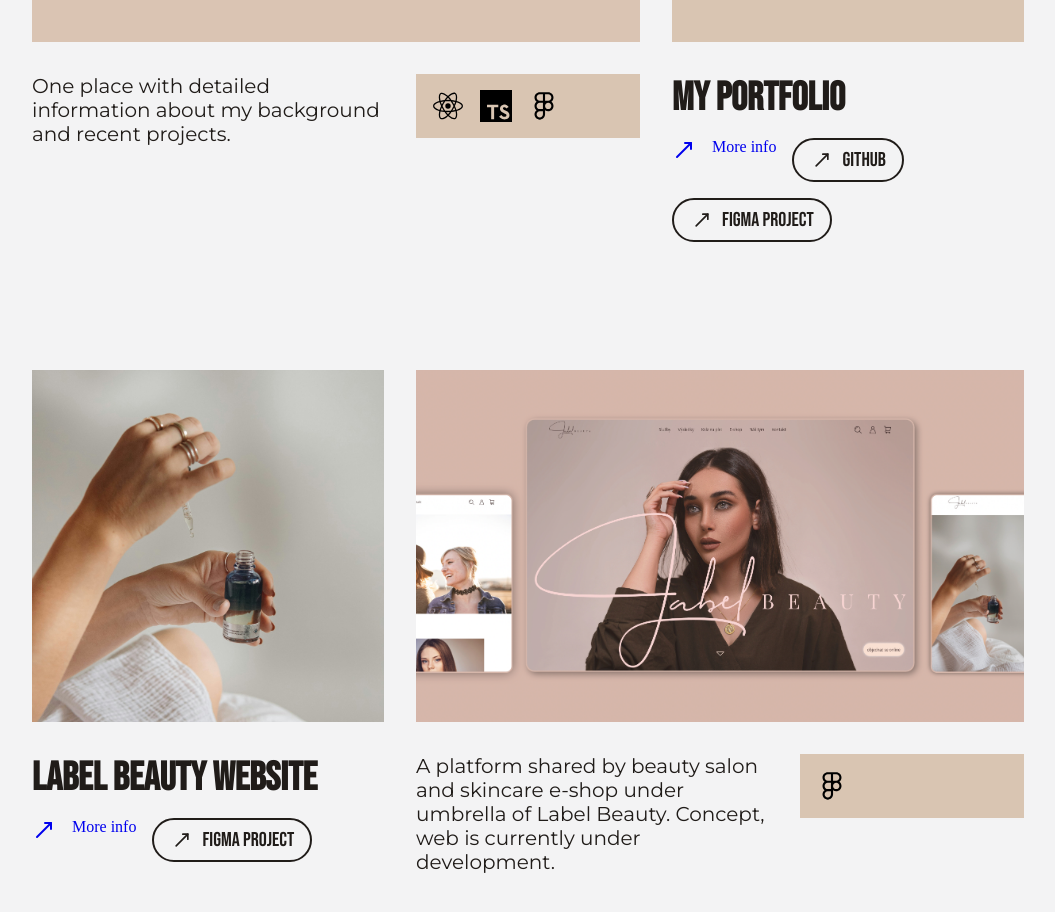
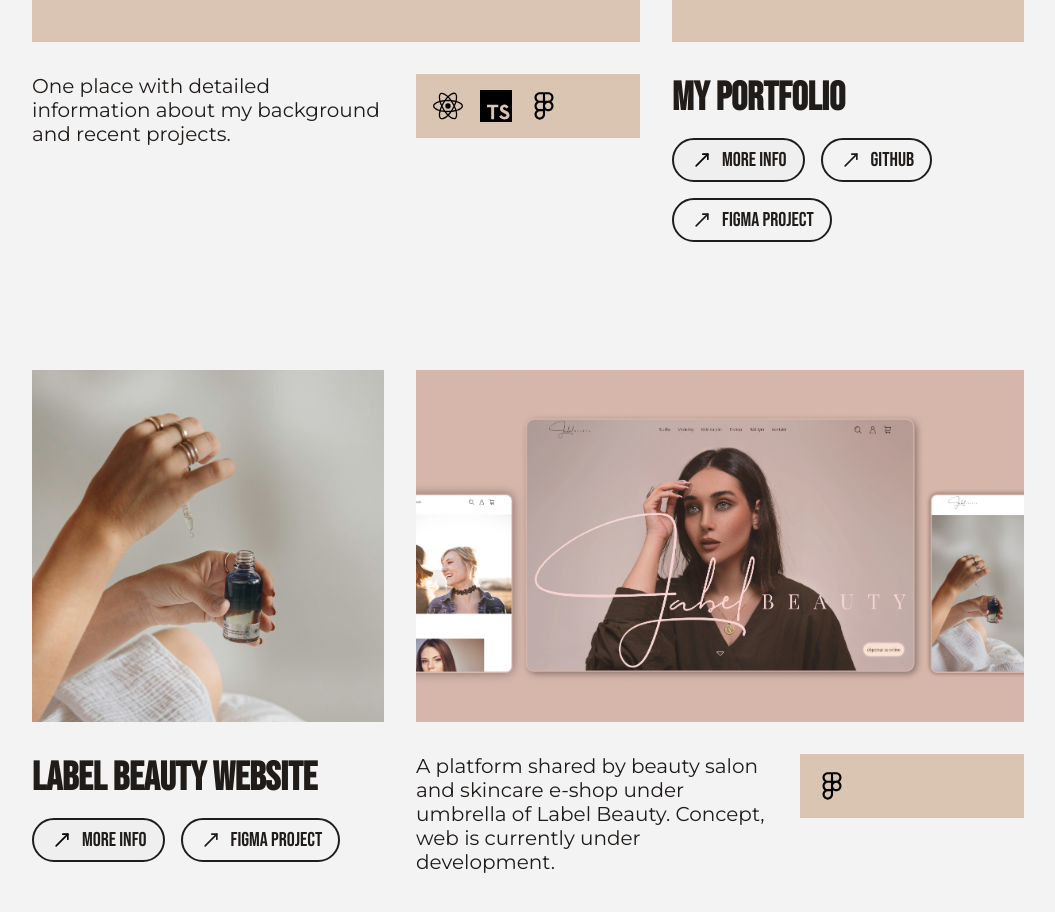
Before and after one commit to oleksandralaskaj/portfolio, a React (Vite) app: page / in a window 1280 px wide. Shown: the part 2500-3412 px from the top of the page, without its empty margins (112-1167 px from the left). Built offline with nearby package versions, Linux system fonts and the light colour scheme.

Commit message:
styled button element

```diff
--- /dev/null
+++ b/src/components/Button.module.scss
@@ -0,0 +1,43 @@
+@import "src/style/foundation";
+
+.button {
+  align-items: center;
+  border: $color-secondary 2px solid;
+  border-radius: 2rem;
+  display: flex;
+  gap: 0.5rem;
+  font-family: "Bebas Neue", sans-serif;
+  padding: 0.5rem 1rem;
+
+  &:hover {
+    border: $color-secondary-hover 2px solid;
+  }
+
+  &:active {
+    border: $color-secondary-active 2px solid;
+  }
+  p {
+    align-items: center;
+    display: flex;
+    gap: 0.5rem;
+    font-size: 1.25rem;
+    color: $color-secondary;
+    margin: 0;
+    text: {
+      transform: uppercase;
+      decoration: none;
+    }
+    width: fit-content;
+
+    &:hover {
+      color: $color-secondary-hover;
+    }
+
+    &:active {
+      color: $color-secondary-active;
+    }
+  }
+  svg {
+    height: 1.25rem;
+  }
+}
--- a/src/components/Button.tsx
+++ b/src/components/Button.tsx
@@ -1,8 +1,12 @@
 import { ButtonHTMLAttributes } from "react";
-
+import styles from "./Button.module.scss";
 export const Button = ({
   children,
   ...rest
 }: ButtonHTMLAttributes<HTMLButtonElement>) => {
-  return <button {...rest}>{children}</button>;
+  return (
+    <button {...rest} className={styles.button}>
+      {children}
+    </button>
+  );
 };
--- a/src/components/LinkButton.tsx
+++ b/src/components/LinkButton.tsx
@@ -14,7 +14,7 @@ export const LinkButton = ({ children, to, download, hash }: Props) => {
       {hash ? (
         <HashLink to={`${to}${hash}`}>{children}</HashLink>
       ) : (
-        <ReactRouterLink to={to} download={download} target="_blank">
+        <ReactRouterLink to={to} download={download}>
           {children}
         </ReactRouterLink>
       )}
--- a/src/pages/home/Projects.tsx
+++ b/src/pages/home/Projects.tsx
@@ -6,6 +6,7 @@ import { SectionHeader } from "../../components/SectionHeader.tsx";
 import { Nbsp } from "../../components/Nbsp.tsx";
 import styles from "./Projects.module.scss";
 import { TransitiveLink } from "../../components/TransitiveLink.tsx";
+import { Button } from "../../components/Button.tsx";
 
 export const Projects = () => {
   return (
@@ -80,8 +81,10 @@ export const Projects = () => {
         btns={
           <>
             <TransitiveLink to={"/my-portfolio"}>
-              <MoveUpRight />
-              More info
+              <Button>
+                <MoveUpRight />
+                <p>More info</p>
+              </Button>
             </TransitiveLink>
             <LinkButton to={"https://github.com/oleksandralaskaj/portfolio"}>
               <MoveUpRight />
@@ -125,8 +128,10 @@ export const Projects = () => {
         btns={
           <>
             <TransitiveLink to={"/label-beauty"}>
-              <MoveUpRight />
-              More info
+              <Button>
+                <MoveUpRight />
+                <p>More info</p>
+              </Button>
             </TransitiveLink>
             <LinkButton
               to={
```
